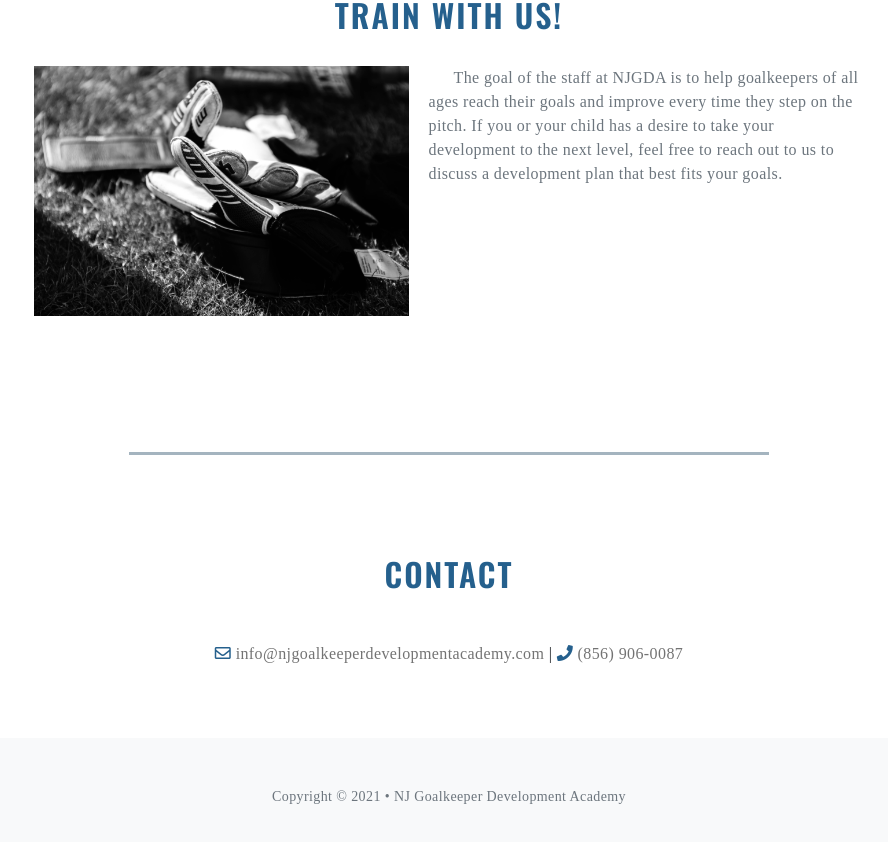
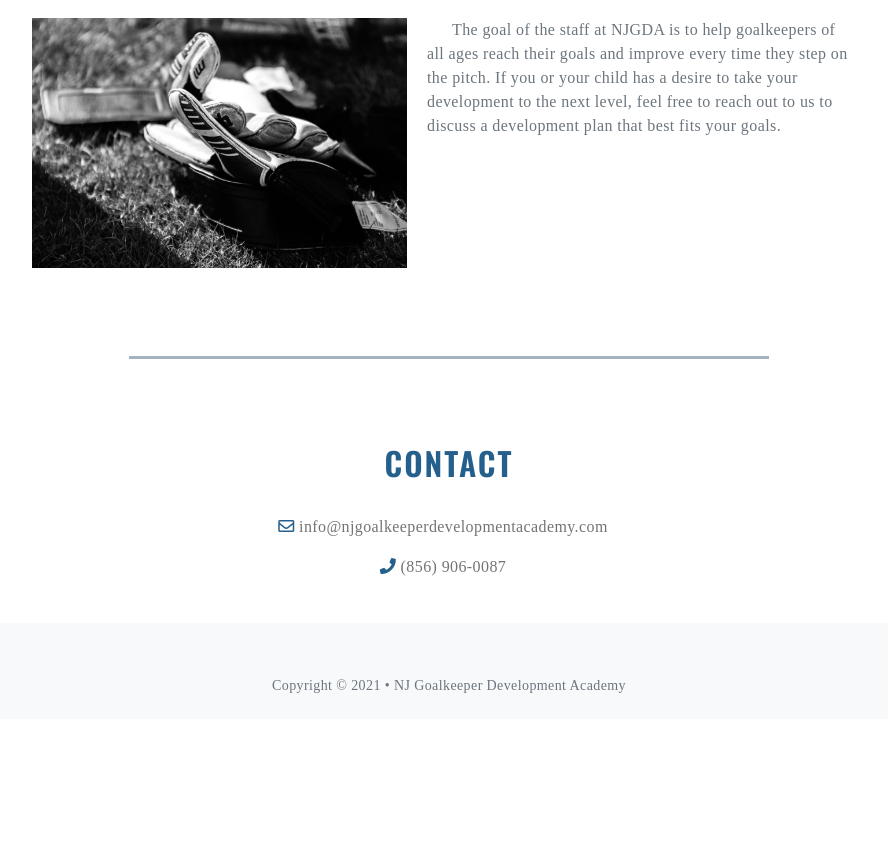
Before and after one commit to acucunato/nj-goalie, a React (Create React App) app: page / in a window 1280 px wide. Shown: the part 676-1518 px from the top of the page, without its empty margins (191-1079 px from the left). After the commit the page ends 1395 px from the top, so only its background shows below. Built offline with nearby package versions, Linux system fonts and the light colour scheme; a web font is replaced by a local one.

Commit message:
updated contact info spacing and footer alignment

```diff
--- a/src/App.css
+++ b/src/App.css
@@ -74,7 +74,7 @@ header.masthead {
 }
 
 .page-section-about {
-  padding: 8rem 0;
+  padding: 5rem 0;
   background-color: white;
 }
 
@@ -121,5 +121,26 @@ header.masthead {
   border-top: 3px solid #a4b4bf;
   width: 50%;
   margin: 0 auto;
-  padding-bottom: 100px;
+  padding-bottom: 85px;
 }
+
+.row {
+  margin-right: 0;
+  padding-right: 0;
+}
+
+/* footer */
+html {
+  position: relative;
+  min-height: 100%;
+}
+body {
+  margin-bottom: 60px; /* Margin bottom by footer height */
+}
+.footer {
+  position: absolute;
+  bottom: 0;
+  width: 100%;
+  height: 30px; /* Set the fixed height of the footer here */
+  line-height: 30px; /* Vertically center the text there */
+}
--- a/src/components/ContactHP.js
+++ b/src/components/ContactHP.js
@@ -7,27 +7,24 @@ function ContactHP() {
     <section className="page-section-contact">
       <div class="horizontal-line-homepage"></div>
       <div className="container">
-        <div className="row justify-content-center">
-          <div className="col-lg-9">
-            <h2 className="text-center mt-0 contactHeadline">Contact</h2>
-            <br />
-            <div className="container text-center pb-5">
-              <p className="mx-5 mt-3">
+        <h2 className="text-center mt-0 contactHeadline pb-4">Contact</h2>
+        <div className="row justify-content-center text-center pb-5">
+          <div class="col-lg-12 pb-3">
             <i class="far fa-envelope"></i>
             <a
               className="email-address"
-                  href="info@njgoalkeeperdevelopmentacademy.com"
+              href="mailto:info@njgoalkeeperdevelopmentacademy.com"
             >
               {" "}
               info@njgoalkeeperdevelopmentacademy.com{" "}
             </a>{" "}
-                | <i class="fas fa-phone"></i>
+          </div>
+          <div class="col-lg-12 pb-4">
+            <i class="fas fa-phone"></i>
             <a className="phone-number" href="tel:+1-856-906-0087">
               {" "}
               (856) 906-0087
             </a>
-              </p>
-            </div>
           </div>
         </div>
       </div>
--- a/src/components/Footer.js
+++ b/src/components/Footer.js
@@ -4,7 +4,7 @@ import React from "react";
 
 function Footer() {
   return (
-    <footer class="navbar-light bg-light py-5 sticky-bottom">
+    <footer class="navbar-light bg-light py-5 fixed-bottom footer">
       <div class="container">
         <div class="small text-center text-muted">
           Copyright © 2021 • NJ Goalkeeper Development Academy
--- a/src/pages/Contact.js
+++ b/src/pages/Contact.js
@@ -14,28 +14,30 @@ function Contact() {
       </div>
       <div className="container text-center">
         <h2 className="text-center mt-0 titleText">Contact</h2>
-        <p className="mx-5 mt-3">
+        <p className="mx-5 mt-3 pb-4">
           If you have any questions about our services or would like to further
           discuss training with us, please contact us using the information
           below.
         </p>
       </div>
-      <div className="container text-center pb-5">
-        <p className="mx-5 mt-3">
+      <div className="row justify-content-center text-center pb-5">
+        <div class="col-lg-12 pb-3">
           <i class="far fa-envelope"></i>
           <a
             className="email-address"
-            href="info@njgoalkeeperdevelopmentacademy.com"
+            href="mailto:info@njgoalkeeperdevelopmentacademy.com"
           >
             {" "}
             info@njgoalkeeperdevelopmentacademy.com{" "}
           </a>{" "}
-          | <i class="fas fa-phone"></i>
+        </div>
+        <div class="col-lg-12 pb-4">
+          <i class="fas fa-phone"></i>
           <a className="phone-number" href="tel:+1-856-906-0087">
             {" "}
             (856) 906-0087
           </a>
-        </p>
+        </div>
       </div>
       <Footer />
     </>
```
Lines whose indentation alone changed are shown as unchanged.
